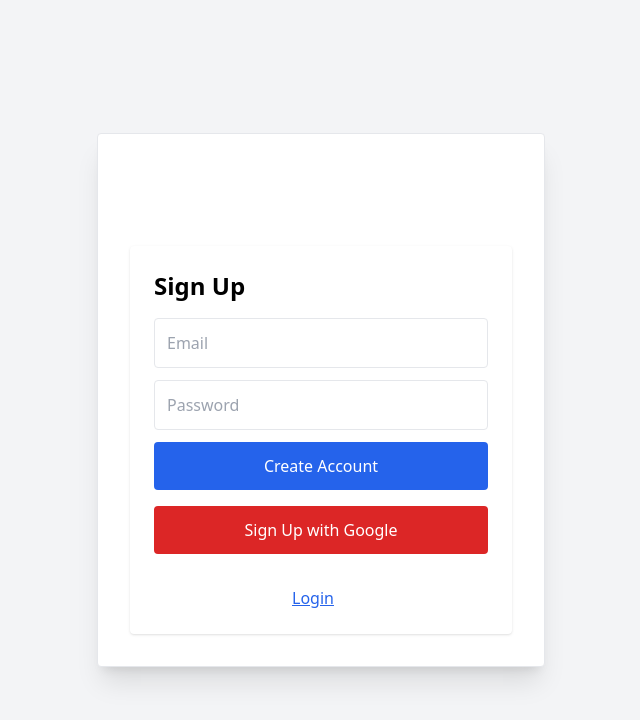
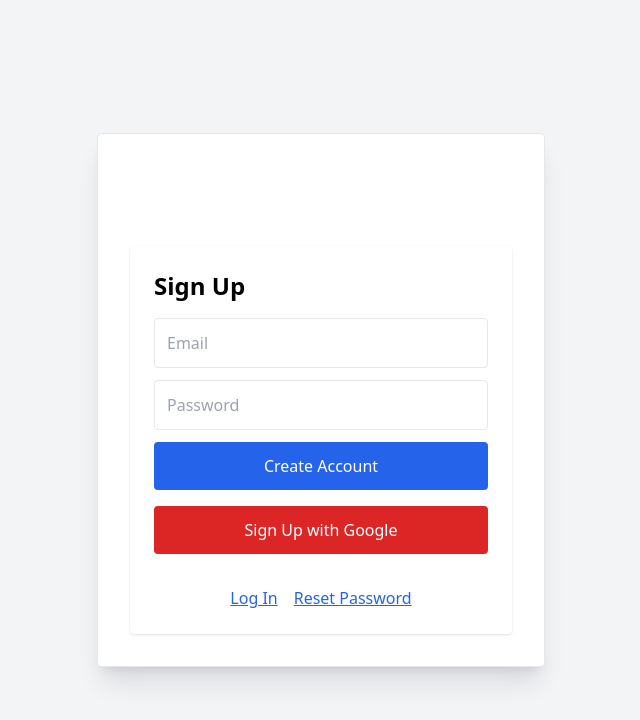
Before and after one commit to brettkues/cardealer-ai, a Next.js app: page /auth/signup in a window 1280 px wide. Shown: the top 720 px of the page, without its empty margins (319-959 px from the left). Built offline with nearby package versions, Linux system fonts and the light colour scheme; no server answers.

Commit message:
Update page.js

```diff
--- a/app/auth/signup/page.js
+++ b/app/auth/signup/page.js
@@ -21,7 +21,7 @@ export default function SignupPage() {
       await createUserWithEmailAndPassword(auth, email, password);
       router.push("/dashboard");
     } catch (err) {
-      setError(err.message);
+      setError("Signup failed.");
     }
   };
 
@@ -73,7 +73,10 @@ export default function SignupPage() {
 
       <div className="mt-4 text-center">
         <Link href="/auth/login" className="text-blue-600 underline mr-4">
-          Login
+          Log In
+        </Link>
+        <Link href="/auth/reset" className="text-blue-600 underline">
+          Reset Password
         </Link>
       </div>
     </div>
```
